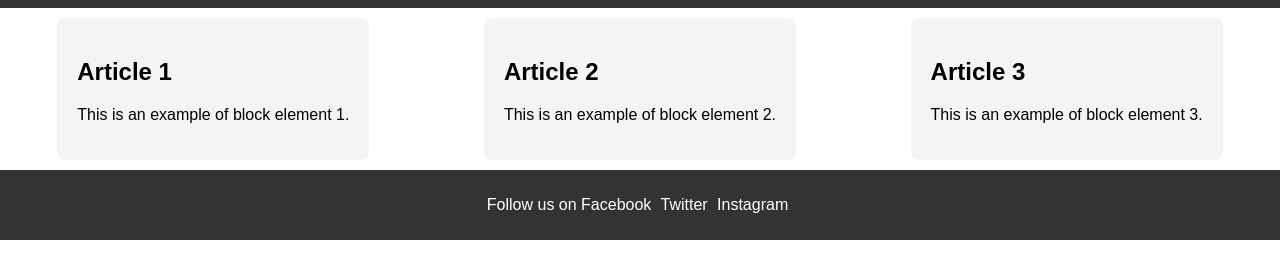
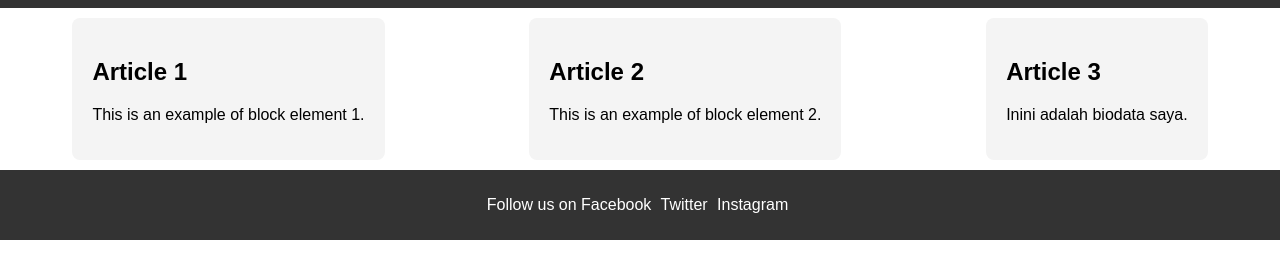
Before and after one commit to AriSigit12/AriSigit12.github.io, a plain HTML site: page responsif.html in a window 1280 px wide. Shown: the part 110-388 px from the top of the page. Drawn offline with Linux system fonts and the light colour scheme.

Commit message:
Update responsif.html

```diff
--- a/responsif.html
+++ b/responsif.html
@@ -28,7 +28,7 @@
             </article>
             <article>
                 <h2>Article 3</h2>
-                <p>This is an example of block element 3.</p>
+                <p>Inini adalah biodata saya.</p>
             </article>
         </section>
     </main>
```
